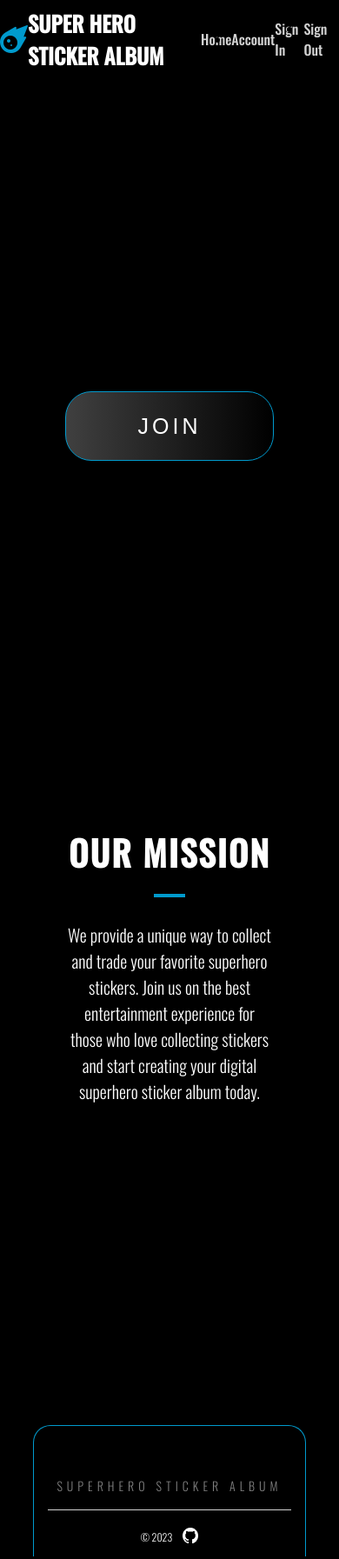
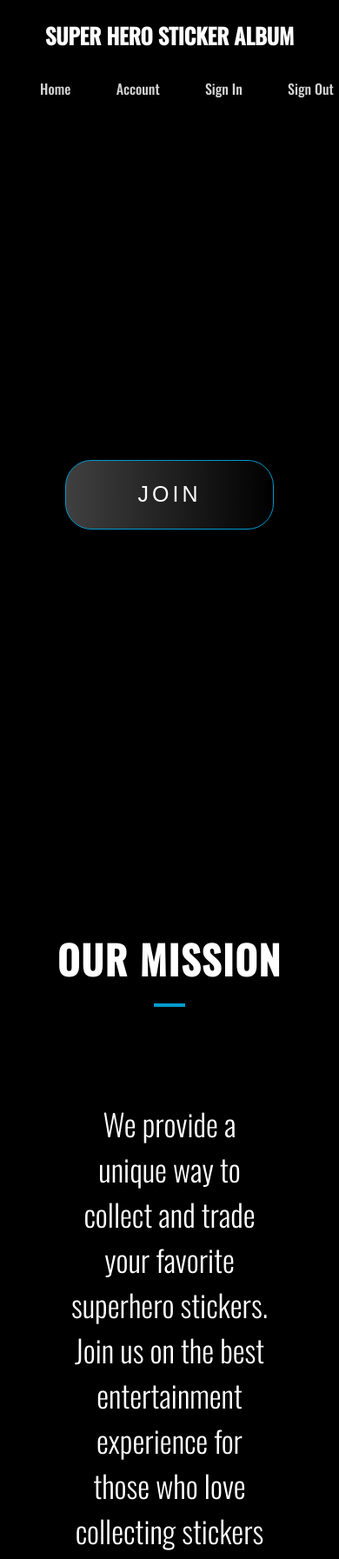
Before and after one commit to logansbacca/Stickers-Album, a website built with Vite: page src/home/index.html in a window 390 px wide. Shown: the top 1793 px of the page at 87% size. Built offline with nearby package versions, Linux system fonts and the light colour scheme; no server answers.

Commit message:
minor fix

```diff
--- a/src/account/style.css
+++ b/src/account/style.css
@@ -71,7 +71,6 @@ body {
   width: 400px;
 }
 
-
 .album img {
   position: absolute;
   border-radius: 30px;
@@ -79,7 +78,7 @@ body {
   width: 300px;
 }
 
-.album img:hover{
+.album img:hover {
   border: solid white 4px;
 }
 
@@ -155,7 +154,7 @@ body {
 }
 
 .album-buttons {
-  white-space:nowrap;
+  white-space: nowrap;
   display: flex;
   justify-content: center;
   align-items: center;
@@ -182,11 +181,51 @@ body {
   border: solid 0.2vh white;
 }
 
+@keyframes horizontal-shaking {
+  0% {
+    transform: translateX(0);
+  }
+  25% {
+    transform: translateX(5px);
+  }
+  50% {
+    transform: translateX(-5px);
+  }
+  75% {
+    transform: translateX(5px);
+  }
+  100% {
+    transform: translateX(0);
+  }
+}
 
-@keyframes horizontal-shaking {
-  0% { transform: translateX(0) }
-  25% { transform: translateX(5px) }
-  50% { transform: translateX(-5px) }
-  75% { transform: translateX(5px) }
-  100% { transform: translateX(0) }
+@media screen and (max-width: 767px) {
+
+
+  .navbar {
+    flex: 1;
+    height: 20vh;
+    display: flex;
+  }
+
+
+  .fa-solid {
+    visibility: hidden;
+  }
+
+  .navbar h1 {
+    display: flex;
+    color: white;
+    justify-content: center;
+    align-items: center;
+  }
+
+  .navigation {
+    flex-direction: column;
+    margin-top: 10px;
+  }
+
+  .navigation li {
+    margin-bottom: 10px;
+  }
 }
--- a/src/home/style.css
+++ b/src/home/style.css
@@ -9,8 +9,8 @@ html {
 body {
   margin: 0;
   padding: 0;
+  width: 100%;
   height: 100%;
-  width: 100%;
 }
 .navbar {
   height: 90px;
@@ -91,6 +91,9 @@ body {
   background-color: black;
   height: 500px;
   width: 100%;
+  display: flex;
+  min-height: 100vh;
+  flex-direction: column;
 }
 
 .about h1 {
@@ -238,3 +241,54 @@ footer {
   height: 18px;
   margin-left: 4px;
 }
+
+@media screen and (max-width: 600px) {
+  .cards {
+    visibility: hidden;
+  }
+
+  .body{
+    overflow: none;
+  }
+
+  .about h1 {
+    margin-top: 100px;
+    font-size: 45px;
+  }
+  .about p {
+    font-size: 35px;
+    margin-top: 100px;
+  }
+  .footer {
+    display: none;
+  }
+}
+
+@media screen and (max-width: 767px) {
+
+  .navbar {
+    height: 20vh;
+    display: flex;
+    flex-direction: column;
+    overflow-y: auto;
+  }
+
+  .fa-solid{
+    visibility: hidden;
+  }
+
+  .navbar h1 {
+    display: flex;
+    color:white;
+    justify-content: center;
+  }
+
+  .navigation {
+    flex-direction: row;
+    margin-top: 10px;
+  }
+
+  .navigation li {
+    margin-bottom: 10px;
+  }
+}
--- a/src/login/style.css
+++ b/src/login/style.css
@@ -27,8 +27,8 @@ body {
   background-color: white;
   border-radius: 6px;
   padding: 20px;
-  width: 400px;
-  height: 450px;
+  width: 45vh;
+  height: 55vh;
   border: 1px solid #ddd;
 }
 
```
Also changed, not shown: src/register/style.css (+6 -3 lines).
